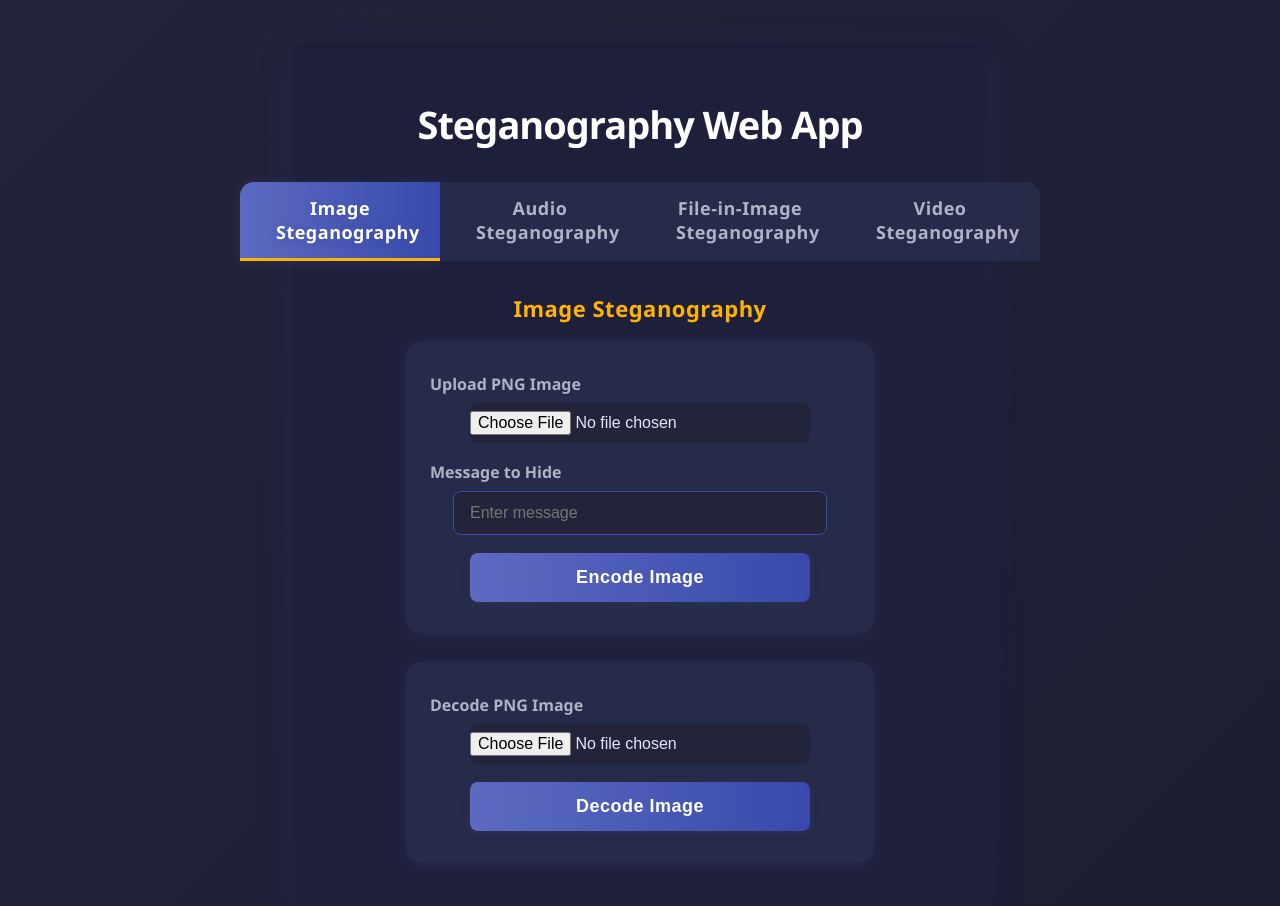
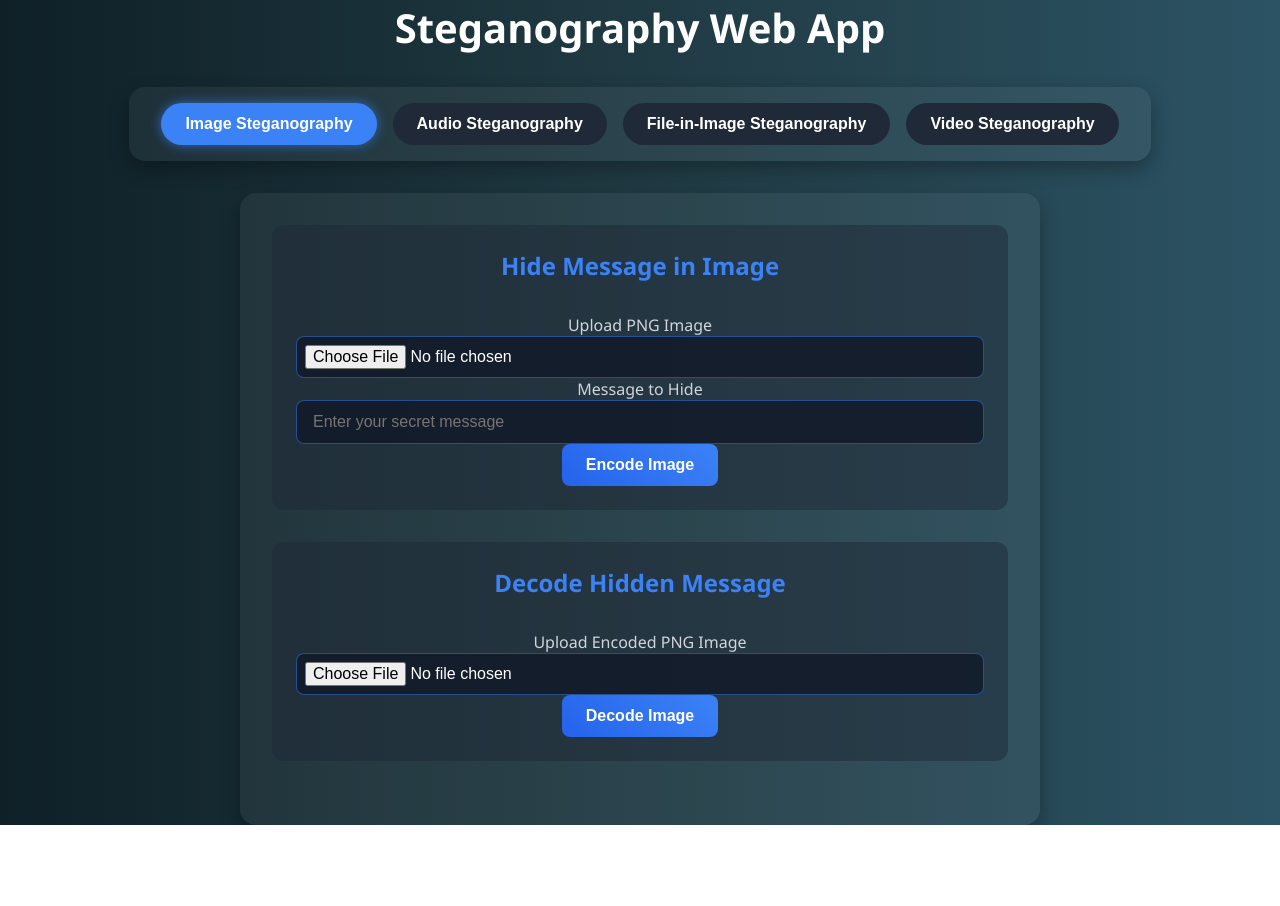
Before and after one commit to srivathsavsree/steganography, a Next.js app in the folder frontend/: page / in a window 1280 px wide. Shown: the top 906 px of the page. After the commit the page ends 825 px from the top, so only its background shows below. Built offline with nearby package versions, Linux system fonts and the light colour scheme.

Commit message:
final update

```diff
--- a/frontend/components/AudioForm.js
+++ b/frontend/components/AudioForm.js
@@ -61,29 +61,48 @@ const AudioForm = () => {
   };
 
   return (
-    <div style={{ width: '100%' }}>
-      <div className="steg-section-title">Audio Steganography</div>
-      <form onSubmit={handleEncode} className="steg-form">
+    <>
+      <div className="steg-form">
+        <div className="steg-section-title">Hide Message in Audio</div>
+        <form onSubmit={handleEncode}>
           <label>Upload Audio File</label>
           <input type="file" accept="audio/wav,audio/mp3" onChange={handleAudioChange} className="steg-file-input" />
+
           <label>Message to Hide</label>
-        <input type="text" placeholder="Enter message" value={message} onChange={(e) => setMessage(e.target.value)} className="steg-input" />
-        <button type="submit" disabled={loading} className="steg-btn">{loading ? "Encoding..." : "Encode Audio"}</button>
+          <input type="text" placeholder="Enter your secret message" value={message} onChange={(e) => setMessage(e.target.value)} className="steg-input" />
+
+          <button type="submit" disabled={loading} className="steg-btn">
+            {loading ? "Encoding..." : "Encode Audio"}
+          </button>
+
           {resultUrl && (
-          <div style={{ marginTop: 8 }}>
-            <a href={resultUrl} download="encoded.wav" className="steg-result-link">Download Encoded Audio</a>
+            <div style={{ marginTop: '1rem' }}>
+              <a href={resultUrl} download="encoded.wav" className="steg-result-link">
+                Download Encoded Audio
+              </a>
             </div>
           )}
         </form>
-      <form onSubmit={handleDecode} className="steg-form">
-        <label>Decode Audio File</label>
+      </div>
+
+      <div className="steg-form">
+        <div className="steg-section-title">Decode Hidden Message</div>
+        <form onSubmit={handleDecode}>
+          <label>Upload Encoded Audio File</label>
           <input type="file" accept="audio/wav,audio/mp3" onChange={handleAudioChange} className="steg-file-input" />
-        <button type="submit" disabled={decoding} className="steg-btn">{decoding ? "Decoding..." : "Decode Audio"}</button>
+
+          <button type="submit" disabled={decoding} className="steg-btn">
+            {decoding ? "Decoding..." : "Decode Audio"}
+          </button>
+
           {decoded && (
-          <div className="steg-decoded-message">Decoded Message: {decoded}</div>
+            <div className="steg-decoded-message">
+              <strong>Decoded Message:</strong> {decoded}
+            </div>
           )}
         </form>
       </div>
+    </>
   );
 };
 
--- a/frontend/components/EncodeForm.js
+++ b/frontend/components/EncodeForm.js
@@ -11,6 +11,10 @@ const EncodeForm = () => {
 
   const handleImageChange = (e) => {
     setImage(e.target.files[0]);
+  };
+
+  const handleDecodeImageChange = (e) => {
+    setDecodeImage(e.target.files[0]);
   };
 
   const handleSubmit = async (e) => {
@@ -35,10 +39,6 @@ const EncodeForm = () => {
       alert("Encoding failed.");
     }
     setLoading(false);
-  };
-
-  const handleDecodeImageChange = (e) => {
-    setDecodeImage(e.target.files[0]);
   };
 
   const handleDecode = async (e) => {
@@ -79,40 +79,51 @@ const EncodeForm = () => {
   };
 
   return (
-    <div style={{ width: '100%' }}>
-      <div className="steg-section-title">Image Steganography</div>
-      <form onSubmit={handleSubmit} className="steg-form">
+    <>
+      <div className="steg-form">
+        <div className="steg-section-title">Hide Message in Image</div>
+        <form onSubmit={handleSubmit}>
           <label>Upload PNG Image</label>
           <input type="file" accept="image/png" onChange={handleImageChange} className="steg-file-input" />
+
           <label>Message to Hide</label>
-        <input
-          type="text"
-          placeholder="Enter message"
-          value={message}
-          onChange={(e) => setMessage(e.target.value)}
-          className="steg-input"
-        />
+          <input type="text" placeholder="Enter your secret message" value={message} onChange={(e) => setMessage(e.target.value)} className="steg-input" />
+
           <button type="submit" disabled={loading} className="steg-btn">
             {loading ? "Encoding..." : "Encode Image"}
           </button>
+
           {resultUrl && (
-          <div style={{ marginTop: 8, display: 'flex', flexDirection: 'column', alignItems: 'center' }}>
-            <a href={resultUrl} target="_blank" rel="noopener noreferrer" className="steg-result-link">View Encoded Image</a>
-            <button type="button" onClick={handleDownload} className="steg-btn">Download Image</button>
+            <div style={{ marginTop: '1rem', display: 'flex', flexDirection: 'column', gap: '0.5rem' }}>
+              <a href={resultUrl} target="_blank" rel="noopener noreferrer" className="steg-result-link">
+                View Encoded Image
+              </a>
+              <button type="button" onClick={handleDownload} className="steg-btn">
+                Download Image
+              </button>
             </div>
           )}
         </form>
-      <form onSubmit={handleDecode} className="steg-form">
-        <label>Decode PNG Image</label>
+      </div>
+
+      <div className="steg-form">
+        <div className="steg-section-title">Decode Hidden Message</div>
+        <form onSubmit={handleDecode}>
+          <label>Upload Encoded PNG Image</label>
           <input type="file" accept="image/png" onChange={handleDecodeImageChange} className="steg-file-input" />
+
           <button type="submit" disabled={decoding} className="steg-btn">
             {decoding ? "Decoding..." : "Decode Image"}
           </button>
+
           {decodedMessage && (
-          <div className="steg-decoded-message">Decoded Message: {decodedMessage}</div>
+            <div className="steg-decoded-message">
+              <strong>Decoded Message:</strong> {decodedMessage}
+            </div>
           )}
         </form>
       </div>
+    </>
   );
 };
 
--- a/frontend/components/FileInImageForm.js
+++ b/frontend/components/FileInImageForm.js
@@ -11,6 +11,7 @@ const FileInImageForm = () => {
   const handleImageChange = (e) => {
     setImage(e.target.files[0]);
   };
+
   const handleFileChange = (e) => {
     setFile(e.target.files[0]);
   };
@@ -65,31 +66,50 @@ const FileInImageForm = () => {
   };
 
   return (
-    <div style={{ width: '100%' }}>
-      <div className="steg-section-title">File-in-Image Steganography</div>
-      <form onSubmit={handleEncode} className="steg-form">
+    <>
+      <div className="steg-form">
+        <div className="steg-section-title">Hide File in Image</div>
+        <form onSubmit={handleEncode}>
           <label>Upload PNG Image</label>
           <input type="file" accept="image/png" onChange={handleImageChange} className="steg-file-input" />
+
           <label>File to Hide</label>
           <input type="file" onChange={handleFileChange} className="steg-file-input" />
-        <button type="submit" disabled={loading} className="steg-btn">{loading ? "Encoding..." : "Hide File in Image"}</button>
+
+          <button type="submit" disabled={loading} className="steg-btn">
+            {loading ? "Encoding..." : "Hide File in Image"}
+          </button>
+
           {resultUrl && (
-          <div style={{ marginTop: 8 }}>
-            <a href={resultUrl} download="encoded_with_file.png" className="steg-result-link">Download Encoded Image</a>
-          </div>
-        )}
-      </form>
-      <form onSubmit={handleDecode} className="steg-form">
-        <label>Decode PNG Image</label>
-        <input type="file" accept="image/png" onChange={handleImageChange} className="steg-file-input" />
-        <button type="submit" disabled={decoding} className="steg-btn">{decoding ? "Decoding..." : "Extract File from Image"}</button>
-        {decodedFileUrl && (
-          <div style={{ marginTop: 8 }}>
-            <a href={decodedFileUrl} download className="steg-result-link">Download Extracted File</a>
+            <div style={{ marginTop: '1rem' }}>
+              <a href={resultUrl} download="encoded_with_file.png" className="steg-result-link">
+                Download Encoded Image
+              </a>
             </div>
           )}
         </form>
       </div>
+
+      <div className="steg-form">
+        <div className="steg-section-title">Extract Hidden File</div>
+        <form onSubmit={handleDecode}>
+          <label>Upload Encoded PNG Image</label>
+          <input type="file" accept="image/png" onChange={handleImageChange} className="steg-file-input" />
+
+          <button type="submit" disabled={decoding} className="steg-btn">
+            {decoding ? "Extracting..." : "Extract File from Image"}
+          </button>
+
+          {decodedFileUrl && (
+            <div style={{ marginTop: '1rem' }}>
+              <a href={decodedFileUrl} download className="steg-result-link">
+                Download Extracted File
+              </a>
+            </div>
+          )}
+        </form>
+      </div>
+    </>
   );
 };
 
--- a/frontend/components/VideoForm.js
+++ b/frontend/components/VideoForm.js
@@ -61,41 +61,48 @@ const VideoForm = () => {
   };
 
   return (
-    <div style={{ width: '100%' }}>
-      <div className="steg-section-title">Video Steganography</div>
-      <form onSubmit={handleEncode} className="steg-form">
+    <>
+      <div className="steg-form">
+        <div className="steg-section-title">Hide Message in Video</div>
+        <form onSubmit={handleEncode}>
           <label>Upload Video File</label>
           <input type="file" accept="video/*" onChange={handleVideoChange} className="steg-file-input" />
+
           <label>Message to Hide</label>
-        <input
-          type="text"
-          placeholder="Enter message"
-          value={message}
-          onChange={(e) => setMessage(e.target.value)}
-          className="steg-input"
-        />
+          <input type="text" placeholder="Enter your secret message" value={message} onChange={(e) => setMessage(e.target.value)} className="steg-input" />
+
           <button type="submit" disabled={loading} className="steg-btn">
             {loading ? "Encoding..." : "Encode Video"}
           </button>
+
           {resultUrl && (
-          <div style={{ marginTop: 8 }}>
+            <div style={{ marginTop: '1rem' }}>
               <a href={resultUrl} download="encoded_video.mp4" className="steg-result-link">
                 Download Encoded Video
               </a>
             </div>
           )}
         </form>
-      <form onSubmit={handleDecode} className="steg-form">
-        <label>Decode Video File</label>
+      </div>
+
+      <div className="steg-form">
+        <div className="steg-section-title">Decode Hidden Message</div>
+        <form onSubmit={handleDecode}>
+          <label>Upload Encoded Video File</label>
           <input type="file" accept="video/*" onChange={handleVideoChange} className="steg-file-input" />
+
           <button type="submit" disabled={decoding} className="steg-btn">
             {decoding ? "Decoding..." : "Decode Video"}
           </button>
+
           {decodedMessage && (
-          <div className="steg-decoded-message">Decoded Message: {decodedMessage}</div>
+            <div className="steg-decoded-message">
+              <strong>Decoded Message:</strong> {decodedMessage}
+            </div>
           )}
         </form>
       </div>
+    </>
   );
 };
 
--- a/frontend/pages/_app.js
+++ b/frontend/pages/_app.js
@@ -1,5 +1,7 @@
-import '../styles/global.css';
+// pages/_app.js
+import '../styles/global.css'; // ✅ move here
+import React from 'react';
 
-export default function App({ Component, pageProps }) {
+export default function MyApp({ Component, pageProps }) {
   return <Component {...pageProps} />;
 }
--- a/frontend/pages/index.js
+++ b/frontend/pages/index.js
@@ -4,119 +4,58 @@ import AudioForm from '../components/AudioForm';
 import FileInImageForm from '../components/FileInImageForm';
 import VideoForm from '../components/VideoForm';
 
-const tabList = [
-  { label: 'Image Steganography', value: 'image' },
-  { label: 'Audio Steganography', value: 'audio' },
-  { label: 'File-in-Image Steganography', value: 'fileinimage' },
-  { label: 'Video Steganography', value: 'video' },
-];
+export default function HomePage() {
+  const [activeTab, setActiveTab] = useState('image');
 
-export default function Home() {
-  const [tab, setTab] = useState('image');
+  const renderTabContent = () => {
+    switch (activeTab) {
+      case 'image':
+        return <EncodeForm />;
+      case 'audio':
+        return <AudioForm />;
+      case 'file':
+        return <FileInImageForm />;
+      case 'video':
+        return <VideoForm />;
+      default:
+        return null;
+    }
+  };
 
   return (
-    <div style={{
-      minHeight: '100vh',
-      background: 'linear-gradient(135deg, #23243a 0%, #1a1b2e 100%)',
-      padding: 0,
-      margin: 0,
-      width: '100vw',
-      boxSizing: 'border-box',
-      overflowX: 'hidden',
-      display: 'flex',
-      alignItems: 'center',
-      justifyContent: 'center',
-    }}>
-      <div style={{
-        maxWidth: 700,
-        minHeight: 500,
-        width: '95vw',
-        margin: '40px auto',
-        padding: 32,
-        background: 'rgba(30, 32, 60, 0.98)',
-        borderRadius: 18,
-        boxShadow: '0 8px 32px 0 rgba(31, 38, 135, 0.25)',
-        fontFamily: 'Segoe UI, Arial, sans-serif',
-        border: '1px solid #23243a',
-        position: 'relative',
-        color: '#e3e6f3',
-        boxSizing: 'border-box',
-      }}>
-        <h1 style={{
-          fontSize: 38,
-          fontWeight: 800,
-          marginBottom: 32,
-          color: '#fff',
-          letterSpacing: '-1px',
-          textAlign: 'center',
-          fontFamily: 'Segoe UI, Arial, sans-serif',
-        }}>
-          Steganography Web App
-        </h1>
-        <div style={{ display: 'flex', justifyContent: 'center', marginBottom: 32, gap: 0 }}>
-          {tabList.map((t, idx) => (
-            <button
-              key={t.value}
-              onClick={() => setTab(t.value)}
-              style={{
-                background: tab === t.value
-                  ? 'linear-gradient(90deg, #5c6bc0 0%, #3949ab 100%)'
-                  : 'rgba(44, 47, 80, 0.7)',
-                color: tab === t.value ? '#fff' : '#b0b3c7',
-                border: 'none',
-                borderBottom: tab === t.value ? '3px solid #ffb300' : '3px solid transparent',
-                fontWeight: 700,
-                fontSize: 18,
-                padding: '14px 36px',
-                borderRadius: idx === 0
-                  ? '14px 0 0 0'
-                  : idx === tabList.length - 1
-                  ? '0 14px 0 0'
-                  : '0',
-                margin: 0,
-                cursor: 'pointer',
-                transition: 'all 0.2s',
-                outline: 'none',
-                boxShadow: tab === t.value ? '0 2px 12px 0 rgba(92,107,192,0.18)' : 'none',
-                minWidth: 200,
-                letterSpacing: '0.5px',
-                textShadow: tab === t.value ? '0 2px 8px #28359344' : 'none',
-                fontFamily: 'inherit',
-              }}
-            >
-              {t.label}
-            </button>
-          ))}
-        </div>
-        <div style={{ minHeight: 260, display: 'flex', alignItems: 'flex-start', justifyContent: 'center', width: '100%' }}>
-          {tab === 'image' && (
-            <section style={{ width: '100%' }}>
-              <EncodeForm />
-            </section>
-          )}
-        </div>
-        <div style={{ minHeight: 260, display: 'flex', alignItems: 'flex-start', justifyContent: 'center', width: '100%' }}>
-          {tab === 'audio' && (
-            <section style={{ width: '100%' }}>
-              <AudioForm />
-            </section>
-          )}
-        </div>
-        <div style={{ minHeight: 260, display: 'flex', alignItems: 'flex-start', justifyContent: 'center', width: '100%' }}>
-          {tab === 'fileinimage' && (
-            <section style={{ width: '100%' }}>
-              <FileInImageForm />
-            </section>
-          )}
-        </div>
-        <div style={{ minHeight: 260, display: 'flex', alignItems: 'flex-start', justifyContent: 'center', width: '100%' }}>
-          {tab === 'video' && (
-            <section style={{ width: '100%' }}>
-              <VideoForm />
-            </section>
-          )}
-        </div>
+    <main>
+      <h1>Steganography Web App</h1>
+
+      <div className="tab-container">
+        <button
+          className={`tab-button ${activeTab === 'image' ? 'active' : ''}`}
+          onClick={() => setActiveTab('image')}
+        >
+          Image Steganography
+        </button>
+        <button
+          className={`tab-button ${activeTab === 'audio' ? 'active' : ''}`}
+          onClick={() => setActiveTab('audio')}
+        >
+          Audio Steganography
+        </button>
+        <button
+          className={`tab-button ${activeTab === 'file' ? 'active' : ''}`}
+          onClick={() => setActiveTab('file')}
+        >
+          File-in-Image Steganography
+        </button>
+        <button
+          className={`tab-button ${activeTab === 'video' ? 'active' : ''}`}
+          onClick={() => setActiveTab('video')}
+        >
+          Video Steganography
+        </button>
       </div>
-    </div>
+
+      <div className="content-container">
+        {renderTabContent()}
+      </div>
+    </main>
   );
 }
--- a/frontend/styles/global.css
+++ b/frontend/styles/global.css
@@ -1,105 +1,171 @@
-body {
-  background: linear-gradient(135deg, #23243a 0%, #1a1b2e 100%);
-  color: #e3e6f3;
-  font-family: 'Segoe UI', Arial, sans-serif;
+/* === GLOBAL RESET === */
+* {
   margin: 0;
   padding: 0;
+  box-sizing: border-box;
 }
 
-.steg-form {
-  margin-bottom: 28px;
+body {
+  font-family: 'Segoe UI', Tahoma, Geneva, Verdana, sans-serif;
+  background: linear-gradient(to right, #0f2027, #203a43, #2c5364);
+  color: #ffffff;
+  min-height: 100vh;
+  overflow-x: hidden;
+}
+
+/* === CENTERING === */
+main {
   display: flex;
   flex-direction: column;
   align-items: center;
-  background: rgba(44, 47, 80, 0.7);
-  padding: 32px 24px 24px 24px;
-  border-radius: 16px;
-  box-shadow: 0 2px 16px 0 rgba(92,107,192,0.13);
-  max-width: 420px;
-  width: 100%;
-  margin-left: auto;
-  margin-right: auto;
+  justify-content: center;
+  text-align: center;
+  min-height: 100vh;
 }
 
-.steg-form label {
-  font-weight: 600;
-  margin-bottom: 8px;
-  color: #b0b3c7;
-  align-self: flex-start;
+/* === TITLE === */
+h1 {
+  font-size: 2.5rem;
+  margin-bottom: 2rem;
 }
 
-.steg-input {
-  margin-bottom: 18px;
+/* === TAB BUTTONS === */
+.tab-container {
+  display: flex;
+  flex-wrap: wrap;
+  justify-content: center;
+  gap: 1rem;
+  background: rgba(255, 255, 255, 0.05);
+  padding: 1rem 2rem;
+  border-radius: 1rem;
+  box-shadow: 0 8px 20px rgba(0, 0, 0, 0.3);
+}
+
+.tab-button {
+  padding: 0.75rem 1.5rem;
+  background: #1f2937;
+  color: #ffffff;
+  border: none;
+  border-radius: 999px;
+  font-weight: 600;
+  font-size: 1rem;
+  cursor: pointer;
+  transition: all 0.3s ease;
+}
+
+.tab-button:hover {
+  background: #2563eb;
+  box-shadow: 0 0 10px #2563eb88;
+}
+
+.tab-button.active {
+  background: #3b82f6;
+  color: #fff;
+  box-shadow: 0 0 12px #3b82f6aa;
+}
+
+/* === CONTENT CONTAINER === */
+.content-container {
+  margin-top: 2rem;
   width: 100%;
-  max-width: 340px;
-  padding: 12px 16px;
-  border-radius: 8px;
-  border: 1px solid #3949ab;
-  background: #23243a;
-  color: #e3e6f3;
-  font-size: 16px;
-  outline: none;
-  transition: border 0.2s;
+  max-width: 800px;
+  background: rgba(255, 255, 255, 0.05);
+  border-radius: 1rem;
+  padding: 2rem;
+  box-shadow: 0 8px 20px rgba(0, 0, 0, 0.3);
 }
-.steg-input:focus {
-  border: 1.5px solid #ffb300;
+
+/* === FORM ELEMENTS === */
+.steg-form {
+  margin-bottom: 2rem;
+  background: rgba(31, 41, 55, 0.5);
+  padding: 1.5rem;
+  border-radius: 0.75rem;
+  display: flex;
+  flex-direction: column;
+  gap: 1rem;
+}
+
+.steg-section-title {
+  font-size: 1.5rem;
+  color: #3b82f6;
+  margin-bottom: 1rem;
+  font-weight: 600;
+}
+
+.steg-input, .steg-file-input {
+  background: rgba(17, 24, 39, 0.8);
+  border: 1px solid rgba(59, 130, 246, 0.5);
+  padding: 0.75rem 1rem;
+  border-radius: 0.5rem;
+  color: white;
+  width: 100%;
+  font-size: 1rem;
 }
 
 .steg-file-input {
-  margin-bottom: 18px;
-  width: 100%;
-  max-width: 340px;
-  padding: 8px 0;
-  border-radius: 8px;
-  background: #23243a;
-  color: #e3e6f3;
-  border: none;
-  font-size: 16px;
+  padding: 0.5rem;
+}
+
+.steg-input:focus {
   outline: none;
+  border-color: #3b82f6;
+  box-shadow: 0 0 0 2px rgba(59, 130, 246, 0.3);
 }
 
 .steg-btn {
-  width: 100%;
-  max-width: 340px;
-  padding: 14px 0;
-  border-radius: 8px;
-  background: linear-gradient(90deg, #5c6bc0 0%, #3949ab 100%);
-  color: #fff;
-  font-weight: 700;
-  font-size: 18px;
+  background: linear-gradient(45deg, #2563eb, #3b82f6);
+  color: white;
   border: none;
+  border-radius: 0.5rem;
+  padding: 0.75rem 1.5rem;
+  font-weight: 600;
+  font-size: 1rem;
   cursor: pointer;
-  margin-bottom: 8px;
-  box-shadow: 0 2px 8px 0 rgba(92,107,192,0.10);
-  letter-spacing: 0.5px;
-  transition: background 0.2s, box-shadow 0.2s;
-}
-.steg-btn:hover {
-  background: linear-gradient(90deg, #3949ab 0%, #5c6bc0 100%);
-  box-shadow: 0 4px 16px 0 rgba(92,107,192,0.18);
+  transition: all 0.3s ease;
 }
 
-.steg-section-title {
-  font-size: 22px;
-  font-weight: 700;
-  color: #ffb300;
-  margin-bottom: 18px;
-  text-align: center;
-  letter-spacing: 0.5px;
+.steg-btn:hover {
+  background: linear-gradient(45deg, #1d4ed8, #2563eb);
+  box-shadow: 0 0 15px rgba(37, 99, 235, 0.5);
 }
 
 .steg-result-link {
-  color: #ffb300;
-  font-weight: 600;
-  margin-bottom: 8px;
+  color: #93c5fd;
   text-decoration: underline;
-  word-break: break-all;
+  font-weight: 500;
 }
 
 .steg-decoded-message {
-  margin-top: 8px;
-  color: #ffb300;
-  font-weight: 600;
+  background: rgba(17, 24, 39, 0.8);
+  padding: 1rem;
+  border-radius: 0.5rem;
+  color: #93c5fd;
+  margin-top: 1rem;
   word-break: break-word;
-  text-align: center;
 }
+
+label {
+  color: #d1d5db;
+  font-weight: 500;
+}
+
+/* === RESPONSIVE === */
+@media (max-width: 768px) {
+  h1 {
+    font-size: 2rem;
+  }
+
+  .tab-button {
+    font-size: 0.9rem;
+    padding: 0.6rem 1.2rem;
+  }
+
+  .content-container {
+    padding: 1.5rem 1rem;
+  }
+
+  .steg-form {
+    padding: 1rem;
+  }
+}
```
Also changed, not shown: 1 other file (tests, documents, lock files or other folders). Lines whose indentation alone changed are shown as unchanged.
